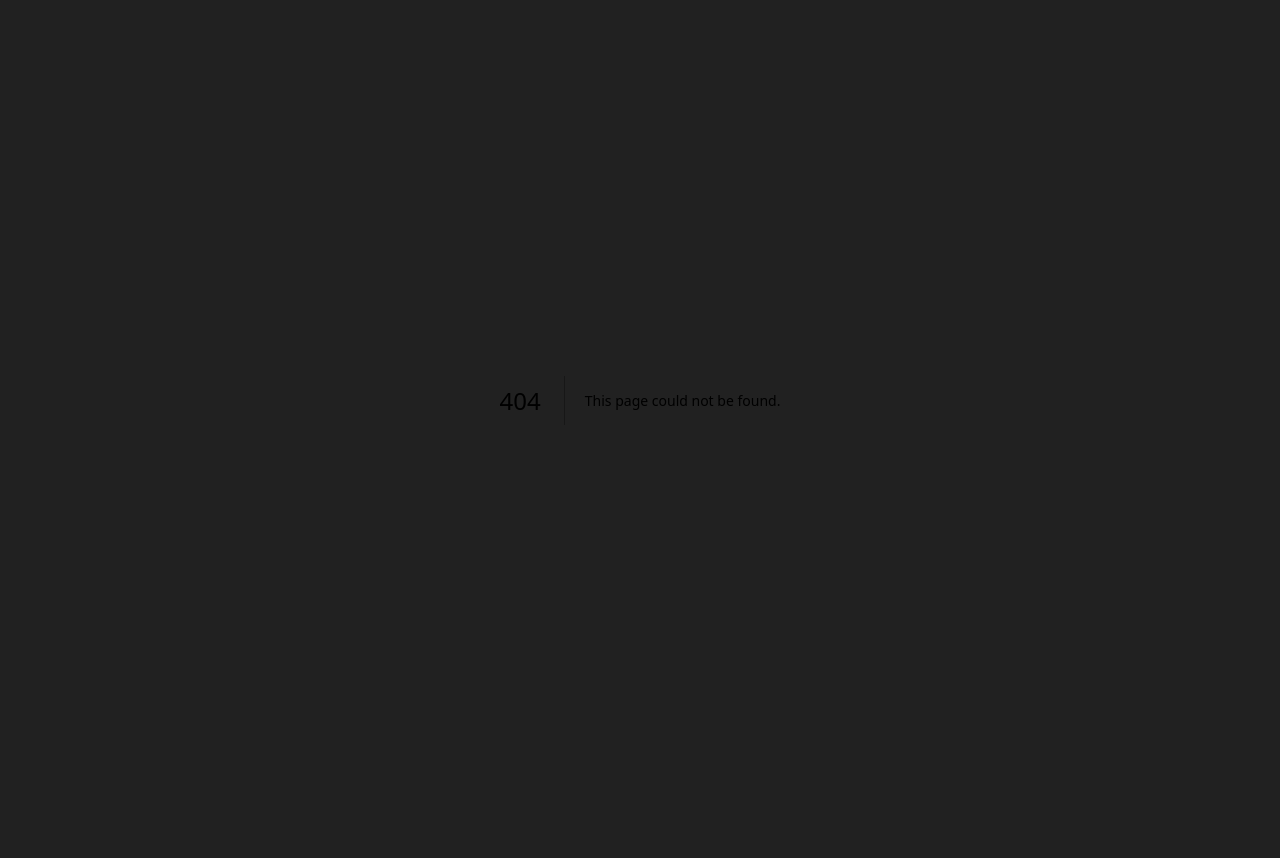
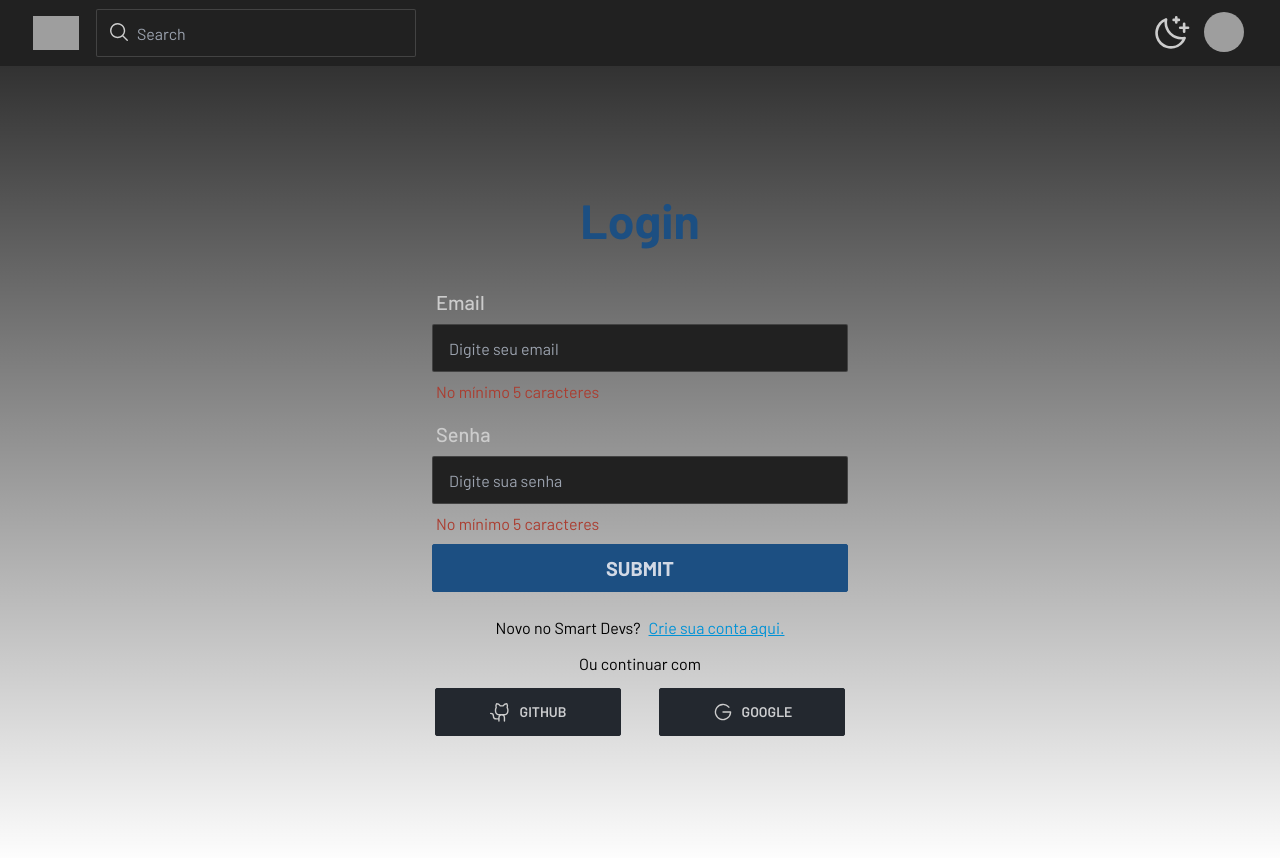
Before and after one commit to guilhiz/Smart-Devs, a Next.js app: page /auth/login in a window 1280 px wide. Before the commit this address had no page. Shown: the top 858 px of the page. Before the commit the page ends 800 px from the top, so only its background shows below. Built offline with nearby package versions, Linux system fonts and the light colour scheme; no server answers; grey boxes are pictures that could not be loaded.

Commit message:
feat: add Header

```diff
--- a/postcss.config.js
+++ b/postcss.config.js
@@ -1,6 +1,6 @@
 module.exports = {
   plugins: {
     tailwindcss: {},
-    autoprefixer: {},
-  },
-}
+    autoprefixer: {}
+  }
+};
--- a/src/app/cadastro/page.tsx
+++ b/src/app/auth/cadastro/page.tsx
@@ -1,6 +1,6 @@
 import Link from 'next/link';
 
-import { loginIsRequiredServer } from '../../lib/auth';
+import { loginIsRequiredServer } from '../../../lib/auth';
 
 const SignUp = async () => {
   await loginIsRequiredServer();
@@ -34,7 +34,7 @@ const SignUp = async () => {
       </form>
       <p className="mt-2 text-base">
         Já tem uma conta?
-        <Link href="/" className="link text-info hover:text-opacity-75 ml-2">
+        <Link href="/auth/login" className="link text-info hover:text-opacity-75 ml-2">
           Faça login aqui.
         </Link>
       </p>
--- /dev/null
+++ b/src/app/auth/login/page.tsx
@@ -0,0 +1,47 @@
+'use client';
+
+import Link from 'next/link';
+import { GithubLogo, GoogleLogo } from '@phosphor-icons/react';
+import { signIn } from 'next-auth/react';
+
+const SignIn = () => {
+  return (
+    <section className="flex flex-col justify-center items-center h-screen">
+      <h1 className="text-primary focus:text-primary-focus text-5xl font-bold mb-5">Login</h1>
+      <form className="form-control justify-center w-full max-w-md px-4 py-4">
+        <label className="label">
+          <span className="label-text text-xl font-medium">Email</span>
+        </label>
+        <input type="text" placeholder="Digite seu email" className="input input-bordered w-full " />
+        <label className="label">
+          <span className="label-text-alt text-error text-base">No mínimo 5 caracteres</span>
+        </label>
+        <label className="label">
+          <span className="label-text text-xl font-medium">Senha</span>
+        </label>
+        <input type="password" placeholder="Digite sua senha" className="input input-bordered w-full " />
+        <label className="label">
+          <span className="label-text-alt text-error text-base">No mínimo 5 caracteres</span>
+        </label>
+        <button className="btn btn-primary font-bold text-xl">Submit</button>
+      </form>
+      <p className="mt-2 text-base">
+        Novo no Smart Devs?
+        <Link href="/auth/cadastro" className="link text-info hover:text-opacity-75 ml-2">
+          Crie sua conta aqui.
+        </Link>
+      </p>
+      <div className="divider">Ou continuar com</div>
+      <div className="flex w-full max-w-md justify-around">
+        <button onClick={() => signIn('github')} className="btn btn-neutral  w-5/12">
+          <GithubLogo size={22} color="#cccccc" /> Github
+        </button>
+        <button onClick={() => signIn('google')} className="btn btn-neutral w-5/12">
+          <GoogleLogo size={22} color="#cccccc" /> Google
+        </button>
+      </div>
+    </section>
+  );
+};
+
+export default SignIn;
--- a/src/app/layout.tsx
+++ b/src/app/layout.tsx
@@ -1,3 +1,5 @@
+import Header from '../components/Header';
+
 import '../styles/globals.css';
 
 import { Barlow } from 'next/font/google';
@@ -14,6 +16,8 @@ export default function RootLayout({ children }: { children: React.ReactNode })
   return (
     <html lang="en">
       <body className={`${barlow.className} bg-base-100 flex flex-col antialiased`}>
+        {/* @ts-expect-error Server Component */}
+        <Header />
         <main className="grow min-h-screen xl:container">{children}</main>
       </body>
     </html>
--- a/src/app/page.tsx
+++ b/src/app/page.tsx
@@ -1,47 +1,9 @@
-'use client';
-
-import Link from 'next/link';
-import { GithubLogo, GoogleLogo } from '@phosphor-icons/react';
-import { signIn } from 'next-auth/react';
-
-const SignIn = () => {
+const Home = () => {
   return (
     <section className="flex flex-col justify-center items-center h-screen">
-      <h1 className="text-primary focus:text-primary-focus text-5xl font-bold mb-5">Login</h1>
-      <form className="form-control justify-center w-full max-w-md px-4 py-4">
-        <label className="label">
-          <span className="label-text text-xl font-medium">Email</span>
-        </label>
-        <input type="text" placeholder="Digite seu email" className="input input-bordered w-full " />
-        <label className="label">
-          <span className="label-text-alt text-error text-base">No mínimo 5 caracteres</span>
-        </label>
-        <label className="label">
-          <span className="label-text text-xl font-medium">Senha</span>
-        </label>
-        <input type="password" placeholder="Digite sua senha" className="input input-bordered w-full " />
-        <label className="label">
-          <span className="label-text-alt text-error text-base">No mínimo 5 caracteres</span>
-        </label>
-        <button className="btn btn-primary font-bold text-xl">Submit</button>
-      </form>
-      <p className="mt-2 text-base">
-        Novo no Smart Devs?
-        <Link href="/cadastro" className="link text-info hover:text-opacity-75 ml-2">
-          Crie sua conta aqui.
-        </Link>
-      </p>
-      <div className="divider">Ou continuar com</div>
-      <div className="flex w-full max-w-md justify-around">
-        <button onClick={() => signIn('github')} className="btn btn-neutral  w-5/12">
-          <GithubLogo size={22} color="#cccccc" /> Github
-        </button>
-        <button className="btn btn-neutral w-5/12">
-          <GoogleLogo size={22} color="#cccccc" /> Google
-        </button>
-      </div>
+      <h1 className="text-primary focus:text-primary-focus text-5xl font-bold mb-5">Home</h1>
     </section>
   );
 };
 
-export default SignIn;
+export default Home;
--- /dev/null
+++ b/src/components/Header/index.tsx
@@ -0,0 +1,30 @@
+import { getServerSession } from 'next-auth';
+
+import { authConfig } from '../../lib/auth';
+import AvatarDropdown from '../ui/AvatarDropdown';
+import DarkModeIcon from '../ui/DarkModeIcon';
+import SearchForm from '../ui/SearchForm';
+
+const Header = async () => {
+  const session = await getServerSession(authConfig);
+  return (
+    <header className="navbar bg-base-100 px-8">
+      <div className="flex-1 gap-4">
+        <a className="btn btn-ghost normal-case btn-circle text-xl" href="/">
+          <img
+            className="image-full"
+            src="https://github-production-user-asset-6210df.s3.amazonaws.com/109693663/243430021-81938dba-bc88-4341-9113-c77dd011af21.png"
+            alt="icon"
+          />
+        </a>
+        <SearchForm />
+      </div>
+      <div className="flex-none gap-2">
+        <DarkModeIcon />
+        <AvatarDropdown userImage={session?.user?.image} />
+      </div>
+    </header>
+  );
+};
+
+export default Header;
--- /dev/null
+++ b/src/components/ui/AvatarDropdown/index.tsx
@@ -0,0 +1,36 @@
+'use client';
+
+import Link from 'next/link';
+import { signOut } from 'next-auth/react';
+
+const AvatarDropdown = ({ userImage }: { userImage: null | undefined | string }) => {
+  return (
+    <div className="dropdown dropdown-end">
+      <label tabIndex={0} className="btn btn-ghost btn-circle avatar">
+        <div className="w-10 rounded-full">
+          {userImage && <img src={userImage} />}
+          {!userImage && (
+            <img src="https://github-production-user-asset-6210df.s3.amazonaws.com/109693663/243429546-70592d7c-d1af-4a63-9e1b-49367c0f2c81.png" />
+          )}
+        </div>
+      </label>
+      <ul tabIndex={0} className="mt-3 p-2 shadow menu menu-sm dropdown-content bg-base-100 rounded-box w-52">
+        <li>
+          <a className="justify-between">
+            Profile
+            <span className="badge">New</span>
+          </a>
+        </li>
+        <li>
+          <a>Settings</a>
+        </li>
+        <li>
+          {userImage && <p onClick={() => signOut()}>Logout</p>}
+          {!userImage && <Link href="/auth/login">Login</Link>}
+        </li>
+      </ul>
+    </div>
+  );
+};
+
+export default AvatarDropdown;
--- /dev/null
+++ b/src/components/ui/DarkModeIcon/index.tsx
@@ -0,0 +1,30 @@
+'use client';
+
+import { useState } from 'react';
+import { MoonStars, SunDim } from '@phosphor-icons/react';
+
+const DarkModeIcon = () => {
+  const [darkMode, setDarkMode] = useState<boolean>(true);
+  return (
+    <>
+      {!darkMode && (
+        <SunDim
+          className="cursor-pointer hover:opacity-60"
+          onClick={() => setDarkMode((current) => !current)}
+          size={42}
+          color="#cccccc"
+        />
+      )}
+      {darkMode && (
+        <MoonStars
+          className="cursor-pointer hover:opacity-60"
+          onClick={() => setDarkMode((current) => !current)}
+          size={42}
+          color="#cccccc"
+        />
+      )}
+    </>
+  );
+};
+
+export default DarkModeIcon;
--- /dev/null
+++ b/src/components/ui/SearchForm/index.tsx
@@ -0,0 +1,16 @@
+'use client';
+
+import { MagnifyingGlass } from '@phosphor-icons/react';
+
+const SearchForm = () => {
+  return (
+    <form className="form-control relative w-80">
+      <input type="text" placeholder="Search" className="input input-bordered w-24 md:w-auto pl-10" />
+      <div className="absolute left-3 top-1/4">
+        <MagnifyingGlass size={22} color="#cccccc" />
+      </div>
+    </form>
+  );
+};
+
+export default SearchForm;
--- a/src/lib/auth.ts
+++ b/src/lib/auth.ts
@@ -1,12 +1,17 @@
 import { redirect } from 'next/navigation';
 import { getServerSession, NextAuthOptions } from 'next-auth';
 import GithubProvider from 'next-auth/providers/github';
+import GoogleProvider from 'next-auth/providers/google';
 
 export const authConfig: NextAuthOptions = {
   providers: [
     GithubProvider({
       clientId: process.env.GITHUB_ID!,
       clientSecret: process.env.GITHUB_SECRET!
+    }),
+    GoogleProvider({
+      clientId: process.env.GOOGLE_CLIENT_ID!,
+      clientSecret: process.env.GOOGLE_CLIENT_SECRET!
     })
   ],
   session: {
@@ -21,7 +26,7 @@ export const authConfig: NextAuthOptions = {
         token.accessToken = account.access_token;
         token.userId = account.providerAccountId;
       }
-      console.log({ account });
+
       return token;
     },
     async session({ session, token }) {
@@ -39,7 +44,6 @@ export const authConfig: NextAuthOptions = {
 
 export const loginIsRequiredServer = async () => {
   const session = await getServerSession(authConfig);
-  console.log({ session });
 
   if (!session) return redirect('/');
 };
```
